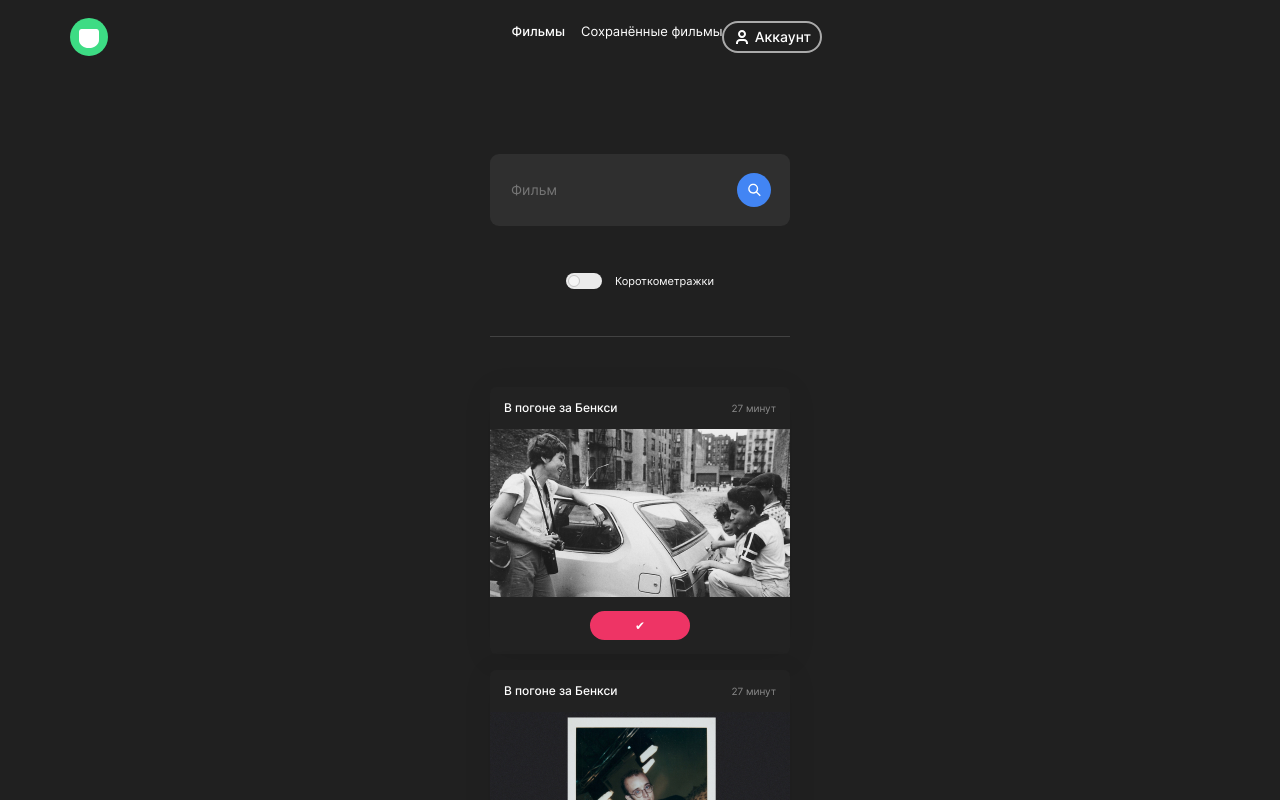
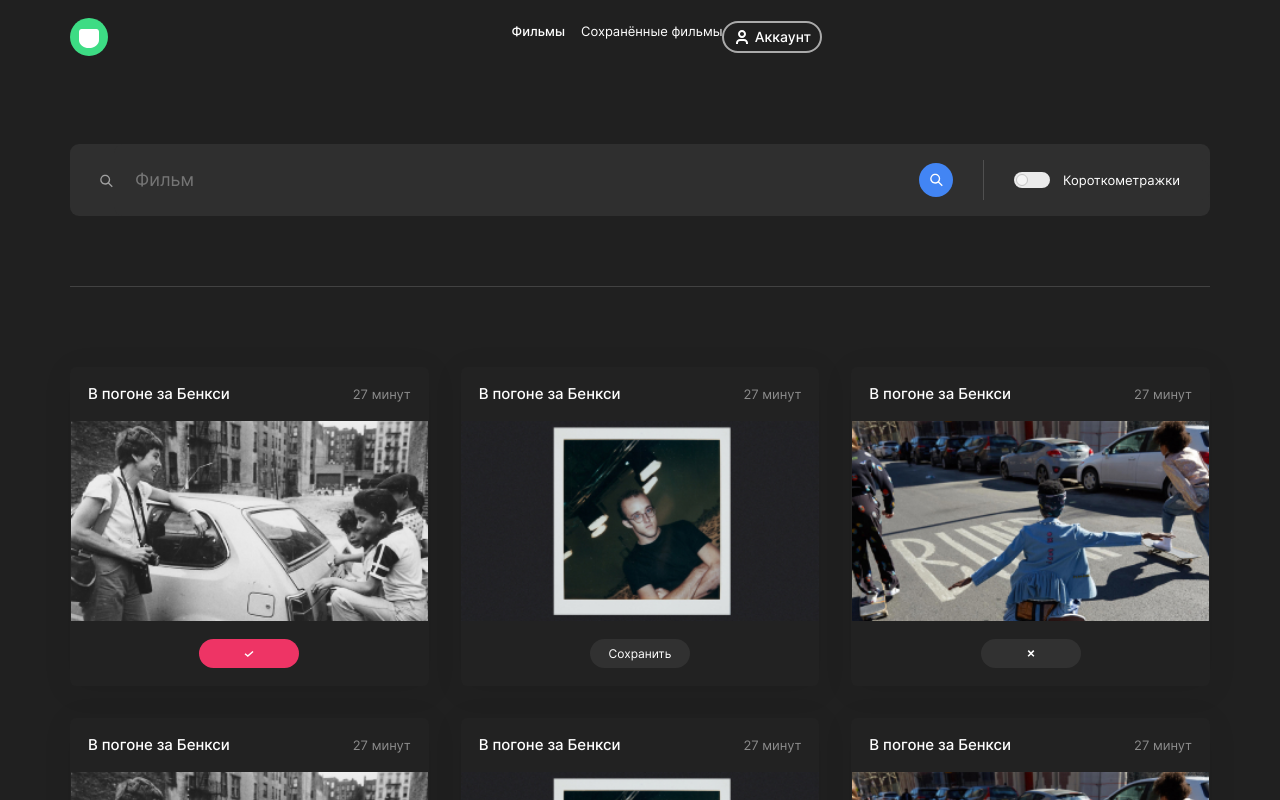
Before and after one commit to AndreyKotlyarov/movies-explorer-frontend, a React (Create React App) app in the folder movies-explorer/: page /movies in a window 1280 px wide. Shown: the top 800 px of the page. Built offline with nearby package versions, Linux system fonts and the light colour scheme.

Commit message:
add saved movies layout

```diff
--- a/movies-explorer/src/components/Footer/Footer.css
+++ b/movies-explorer/src/components/Footer/Footer.css
@@ -63,7 +63,7 @@
     margin: 0 0 20px;
 }
 
-@media screen and (min-width: 768px) {
+@media screen and (min-width: 425px) {
     .footer__container {
         box-sizing: border-box;
         padding: 0 30px 20px 30px;
--- a/movies-explorer/src/components/MovieCard/MovieCard.css
+++ b/movies-explorer/src/components/MovieCard/MovieCard.css
@@ -51,6 +51,47 @@
     margin: 14px auto;
 }
 
-.movie-card__save-button_active {
+.movie-card__save-button_type_active {
     background-color: #EE3465;
+    background-image: url(../../images/icon__saved.svg);
+    background-repeat: no-repeat;
+    background-position: center center;
 }
+
+.movie-card__save-button_type_delete {
+    background-image: url(../../images/icon__delete.svg);
+    background-repeat: no-repeat;
+    background-position: center center;
+
+}
+
+
+@media screen and (min-width: 768px) {
+    .movie-card__title {
+        font-size: 15px;
+        margin: 18px 0;
+    }
+
+    .movie-card__duration {
+        font-size: 13px;
+        margin: 18px 0;
+    }
+
+    .movie-card__save-button {
+        margin: 18px auto;
+    }
+
+    .movie-card__info {
+        padding: 0 18px;
+    }
+
+    .movie-card__image {
+        min-height: 190px;
+    }
+}
+
+@media screen and (min-width: 1280px) {
+    .movie-card__image {
+        min-height: 200px;
+    }
+}
--- a/movies-explorer/src/components/MovieCard/MovieCard.jsx
+++ b/movies-explorer/src/components/MovieCard/MovieCard.jsx
@@ -12,7 +12,7 @@ function MovieCard() {
           <p className='movie-card__duration'>27 минут</p>
         </div>
         <img className='movie-card__image' src={image} alt='В погоне за Бенкси' />
-        <button className='movie-card__save-button movie-card__save-button_active'>✔</button>
+        <button className='movie-card__save-button movie-card__save-button_type_active'></button>
       </li>
 
       <li className='movie-card'>
@@ -23,14 +23,24 @@ function MovieCard() {
         <img className='movie-card__image' src={image2} alt='В погоне за Бенкси' />
         <button className='movie-card__save-button'>Сохранить</button>
       </li>
+
       <li className='movie-card'>
         <div className='movie-card__info'>
           <h3 className='movie-card__title'>В погоне за Бенкси</h3>
           <p className='movie-card__duration'>27 минут</p>
         </div>
         <img className='movie-card__image' src={image3} alt='В погоне за Бенкси' />
-        <button className='movie-card__save-button'>Сохранить</button>
+        <button className='movie-card__save-button movie-card__save-button_type_delete'></button>
       </li>
+      <li className='movie-card'>
+        <div className='movie-card__info'>
+          <h3 className='movie-card__title'>В погоне за Бенкси</h3>
+          <p className='movie-card__duration'>27 минут</p>
+        </div>
+        <img className='movie-card__image' src={image} alt='В погоне за Бенкси' />
+        <button className='movie-card__save-button movie-card__save-button_type_active'></button>
+      </li>
+
       <li className='movie-card'>
         <div className='movie-card__info'>
           <h3 className='movie-card__title'>В погоне за Бенкси</h3>
@@ -39,13 +49,14 @@ function MovieCard() {
         <img className='movie-card__image' src={image2} alt='В погоне за Бенкси' />
         <button className='movie-card__save-button'>Сохранить</button>
       </li>
+
       <li className='movie-card'>
         <div className='movie-card__info'>
           <h3 className='movie-card__title'>В погоне за Бенкси</h3>
           <p className='movie-card__duration'>27 минут</p>
         </div>
         <img className='movie-card__image' src={image3} alt='В погоне за Бенкси' />
-        <button className='movie-card__save-button'>Сохранить</button>
+        <button className='movie-card__save-button movie-card__save-button_type_delete'></button>
       </li>
     </>
   );
--- a/movies-explorer/src/components/Movies/Movies.css
+++ b/movies-explorer/src/components/Movies/Movies.css
@@ -1,5 +1,18 @@
 .movies__container {
+    min-width: 100%;
     flex: 1;
     box-sizing: border-box;
     padding: 0 10px;
 }
+
+@media screen and (min-width: 768px) {
+    .movies__container {
+        padding: 0 30px;
+    }
+}
+
+@media screen and (min-width: 1280px) {
+    .movies__container {
+        padding: 0 70px;
+    }
+}
--- a/movies-explorer/src/components/MoviesList/MoviesList.css
+++ b/movies-explorer/src/components/MoviesList/MoviesList.css
@@ -5,7 +5,6 @@
     list-style-type: none;
     display: grid;
     grid-template-columns: repeat(auto-fill, minmax(300px, 1fr));
-
     gap: 16px;
 }
 
@@ -23,3 +22,33 @@
     margin: 50px 0 80px;
 
 }
+
+@media screen and (min-width: 768px) {
+    .movies-list {
+        border-top: 1px solid #424242;
+        margin: 0;
+        padding: 80px 0 30px;
+        grid-template-columns: repeat(auto-fill, minmax(342 px, 1fr));
+
+        row-gap: 35px;
+        column-gap: 24px;
+
+    }
+
+    .movies__more-button {
+        margin: 50px 0 100px;
+
+    }
+}
+
+@media screen and (min-width: 1280px) {
+    .movies-list {
+        row-gap: 32px;
+        column-gap: 32px;
+
+    }
+
+    .movies__more-button {
+        margin-top: 30px;
+    }
+}
--- a/movies-explorer/src/components/SavedMovies/SavedMovies.css
+++ b/movies-explorer/src/components/SavedMovies/SavedMovies.css
@@ -0,0 +1,18 @@
+.saved-movies__container {
+    min-width: 100%;
+    flex: 1;
+    box-sizing: border-box;
+    padding: 0 10px;
+}
+
+@media screen and (min-width: 768px) {
+    .saved-movies__container {
+        padding: 0 30px;
+    }
+}
+
+@media screen and (min-width: 1280px) {
+    .saved-movies__container {
+        padding: 0 70px;
+    }
+}
--- a/movies-explorer/src/components/SavedMovies/SavedMovies.jsx
+++ b/movies-explorer/src/components/SavedMovies/SavedMovies.jsx
@@ -1,5 +1,13 @@
+import MoviesList from '../MoviesList/MoviesList';
+import Search from '../Search/Search';
+import './SavedMovies.css';
 function SavedMovies() {
-  return <></>;
+  return (
+    <main className='saved-movies__container'>
+      <Search />
+      <MoviesList />
+    </main>
+  );
 }
 
 export default SavedMovies;
--- a/movies-explorer/src/components/Search/Search.css
+++ b/movies-explorer/src/components/Search/Search.css
@@ -1,11 +1,12 @@
 .search__container {
+    max-width: 100%;
     box-sizing: border-box;
     display: flex;
     flex-direction: column;
 }
 
 .search__input-container {
-    min-width: 100%;
+    max-width: 100%;
     padding: 0 19px;
     margin-top: 80px;
     box-sizing: border-box;
@@ -15,6 +16,7 @@
     height: 72px;
     background-color: #2F2F2F;
     border-radius: 9px;
+    position: relative;
 
 }
 
@@ -89,9 +91,76 @@
     transition: 0.3s;
 }
 
-.search__thumbler:checked:before {
+.search__thumbler:checked::before {
 
     background-color: #fff;
     left: 22px;
 
 }
+
+@media screen and (min-width: 768px) {
+    .search__container {
+        flex-direction: row;
+        align-items: center;
+        justify-content: space-between;
+        background-color: #2F2F2F;
+        border-radius: 9px;
+        margin-top: 80px;
+        margin-bottom: 110px;
+    }
+
+    .search__input-container {
+        width: 100%;
+        margin-top: 0;
+        margin-left: 44px;
+        border-top-right-radius: 0;
+        border-bottom-right-radius: 0;
+    }
+
+    .search__thumbler-container {
+        padding: 0 20px;
+        box-sizing: border-box;
+        min-height: 40px;
+        background-color: #2F2F2F;
+        border: none;
+        border-left: 1px solid #505050;
+        border-top-right-radius: 9px;
+        border-bottom-right-radius: 9px;
+
+    }
+
+    .search__input-container::before {
+        content: "";
+        width: 34px;
+        height: 34px;
+        background-image: url('../../images/lupa_and_pupa.svg');
+        background-repeat: no-repeat;
+        position: absolute;
+        top: 20px;
+        left: -25px;
+    }
+
+    .search__thumbler-label {
+        font-size: 13px;
+        line-height: 18px;
+    }
+
+    .search__input {
+        font-size: 18px;
+    }
+}
+
+@media screen and (min-width: 1280px) {
+    .search__container {
+        margin-top: 70px;
+        margin-bottom: 70px;
+    }
+
+    .search__input-container {
+        padding-right: 30px;
+    }
+
+    .search__thumbler-container {
+        padding: 0 30px;
+    }
+}
--- a/movies-explorer/src/components/Search/Search.jsx
+++ b/movies-explorer/src/components/Search/Search.jsx
@@ -1,7 +1,7 @@
 import './Search.css';
 function Search() {
   return (
-    <form className='search__container'>
+    <div className='search__container'>
       <div className='search__input-container'>
         <input className='search__input' type='text' placeholder='Фильм' />
         <button className='search__button' type='submit' />
@@ -12,7 +12,7 @@ function Search() {
           Короткометражки
         </label>
       </div>
-    </form>
+    </div>
   );
 }
 export default Search;
```
Also changed, not shown: movies-explorer/src/components/Preloader/Preloader.css (added, +88 -0 lines), movies-explorer/src/components/Preloader/Preloader.js (added, +14 -0 lines), movies-explorer/src/images/icon__delete.svg (added), movies-explorer/src/images/icon__saved.svg (added).
